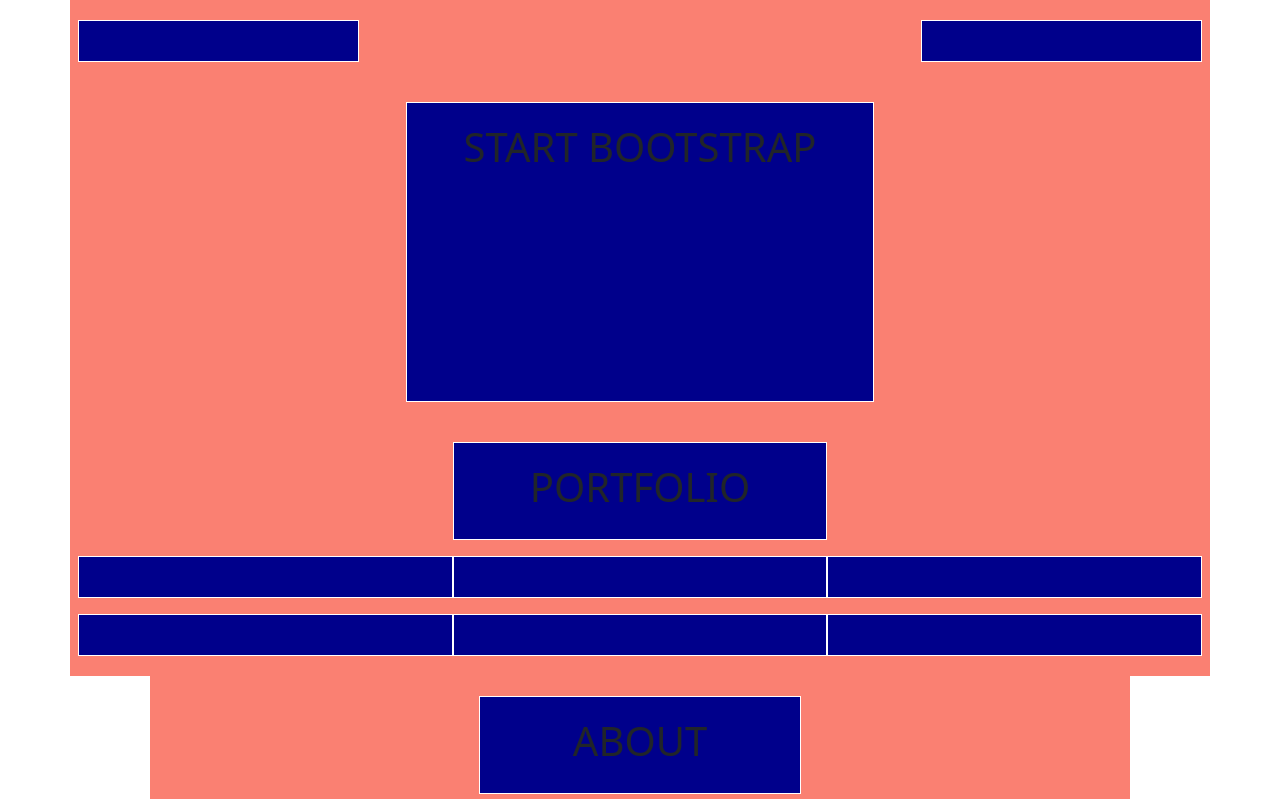
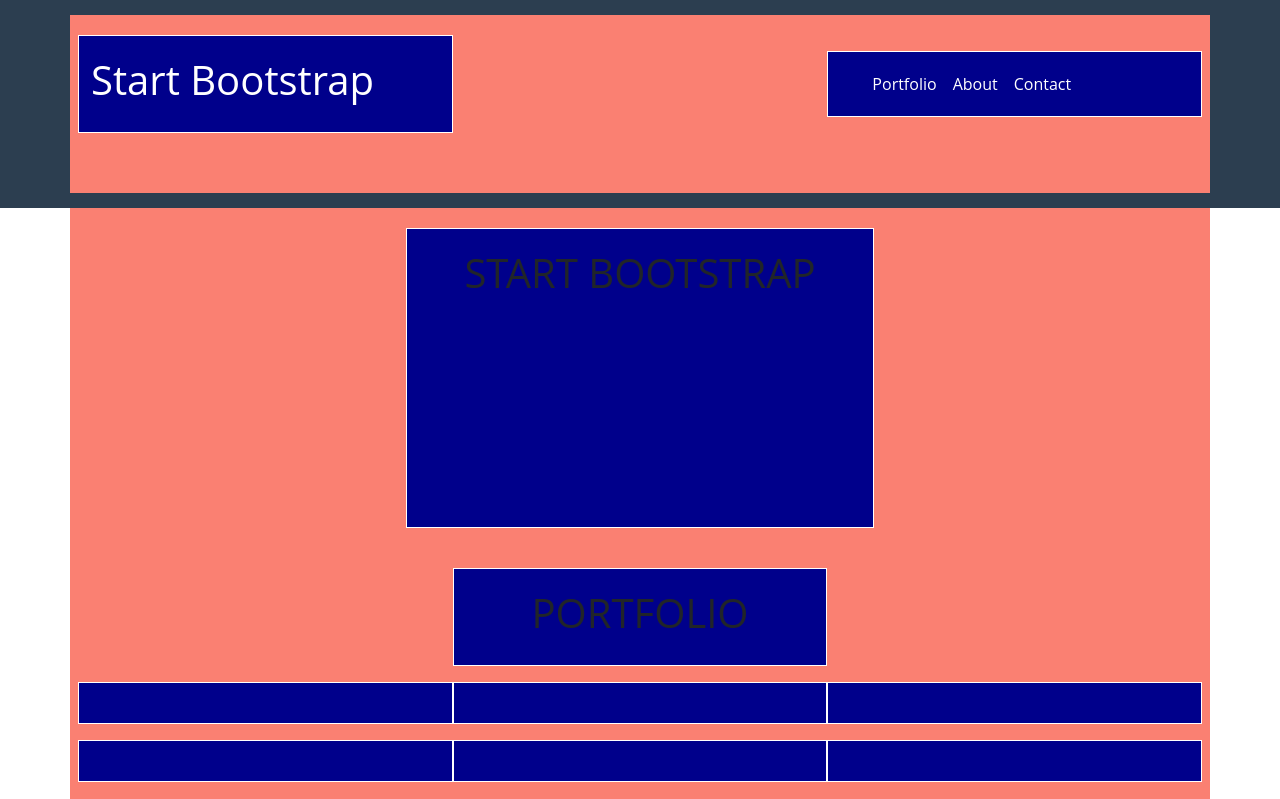
Before and after one commit to nicolaoo/html-css-bootstrap-freelancer, a plain HTML site: page bootstrap_freelancer/index.html in a window 1280 px wide. Shown: the top 799 px of the page. Drawn offline with nearby package versions, Linux system fonts and the light colour scheme.

Commit message:
FEAT header complete

```diff
--- a/bootstrap_freelancer/index.html
+++ b/bootstrap_freelancer/index.html
@@ -11,15 +11,33 @@
 
     <header>
         <div class="container">
-            <div class="row justify-content-between">
-                <div class="col-3">
-
+            <div class="row justify-content-between align-items-center">
+                <div class="col-4 ">
+                    <a href="#">
+                        <h1 class="text-white">Start Bootstrap</h1>
+                    </a>
                 </div>
-                <div class="col-3">
-
+                <div class="col-4 ">
+                    <ul class="d-flex flex-row gap-3 text-white" >
+                        <li>
+                            <a href="#">
+                                Portfolio
+                            </a>
+                        </li>
+                        <li>
+                            <a href="#">
+                                About
+                            </a>
+                        </li>
+                        <li>
+                            <a href="#">
+                                Contact
+                            </a>
+                        </li>
+                    </ul>
                 </div>
             </div>
-        </div>
+        <div class="container">
     </header>
 
 
--- a/bootstrap_freelancer/style.css
+++ b/bootstrap_freelancer/style.css
@@ -1,3 +1,19 @@
+html {@import url('https://fonts.googleapis.com/css2?family=Chivo+Mono:wght@100;200;400;600;900&family=Open+Sans:wght@300;400;500;600;700;800&display=swap');}
+
+*{
+    font-family: 'Chivo Mono', monospace;
+    font-family: 'Open Sans', sans-serif;
+}
+
+.row ul {
+    list-style-type: none;
+}
+
+.row a {
+    color: currentColor;
+    text-decoration: none;
+}
+
 .debug .container {
     background-color: salmon;
     padding: 20px;
@@ -17,3 +33,22 @@
     max-width: 980px;
     margin: 0 auto;
 }
+
+:root {
+    --grey:rgb(44,62,80);
+    --green:rgb(26,188,156);
+    --greylight:rgb(58,84,109);
+}
+
+/***********
+HEADER
+**********/
+
+header {
+    background-color: var(--grey);
+    padding: 15px 0;
+}
+
+.row ul {
+    margin: 0;
+}
```
